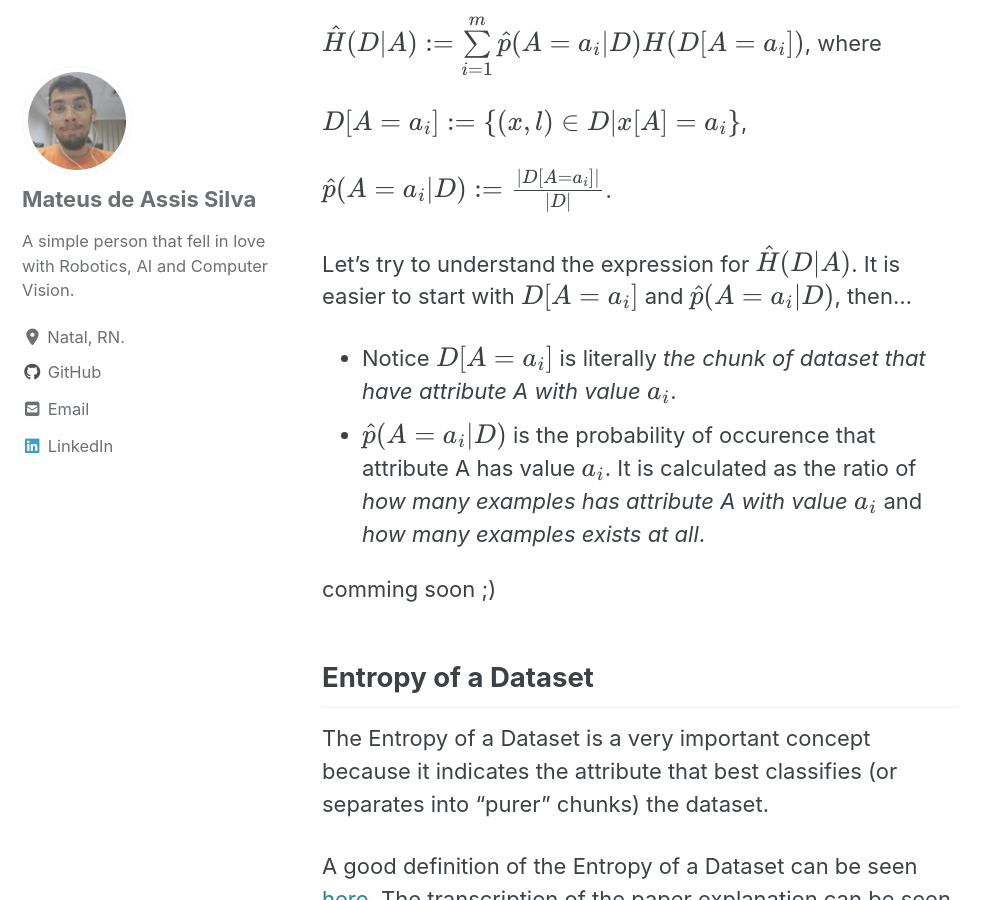
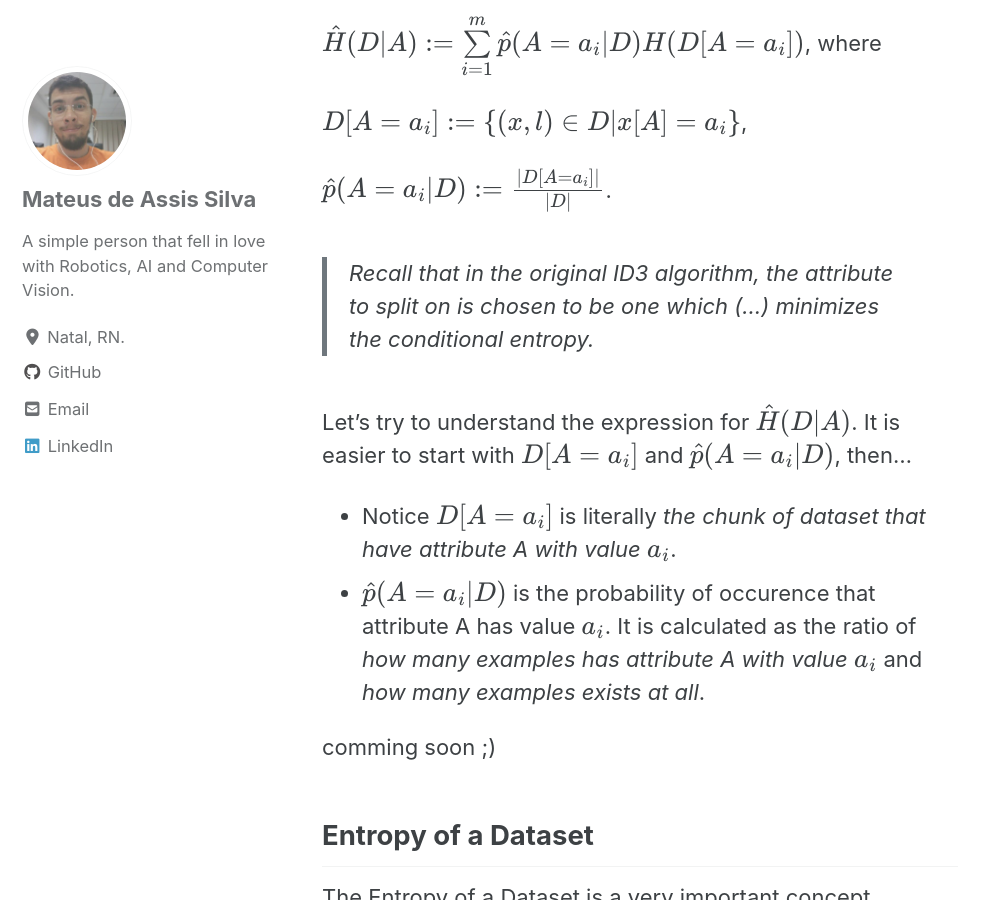
Before and after one commit to mtxslv/mtxslv.github.io, a Jekyll site: the page built from _posts/2020-05-12-id3_part_2.md, in a window 1280 px wide and 900 px high, scrolled down 1453 px. Shown: the whole window, without its empty margins (0-990 px from the left). Built offline with Jekyll 4.4.1, drawn with Linux system fonts in a browser that asks for light colours; cached includes are drawn as plain includes; nearby versions of some CDN libraries; formulas are drawn with MathJax 3.

Commit message:
what attribute to split on quote added

```diff
--- a/_posts/2020-05-12-id3_part_2.md
+++ b/_posts/2020-05-12-id3_part_2.md
@@ -33,6 +33,8 @@ $$\hat{H}(D \vert A) :=  \sum\limits_{i = 1}^{m} \hat{p}(A = a_i \vert D)H(D[A =
 $$D[A = a_i] := \{(x,l) \in D \vert x[A] = a_i\}$$,
 
 $$\hat{p}(A=a_i \vert D):= \frac{\vert D[A=a_i] \vert}{\vert D \vert}$$.
+
+> Recall that in the original ID3 algorithm, the attribute to split on is chosen to be one which  (...) minimizes the conditional entropy.
 
 Let's try to understand the expression for $$\hat{H}(D \vert A)$$. It is easier to start with $$D[A = a_i]$$ and $$\hat{p}(A = a_i \vert D)$$, then...
 
```
